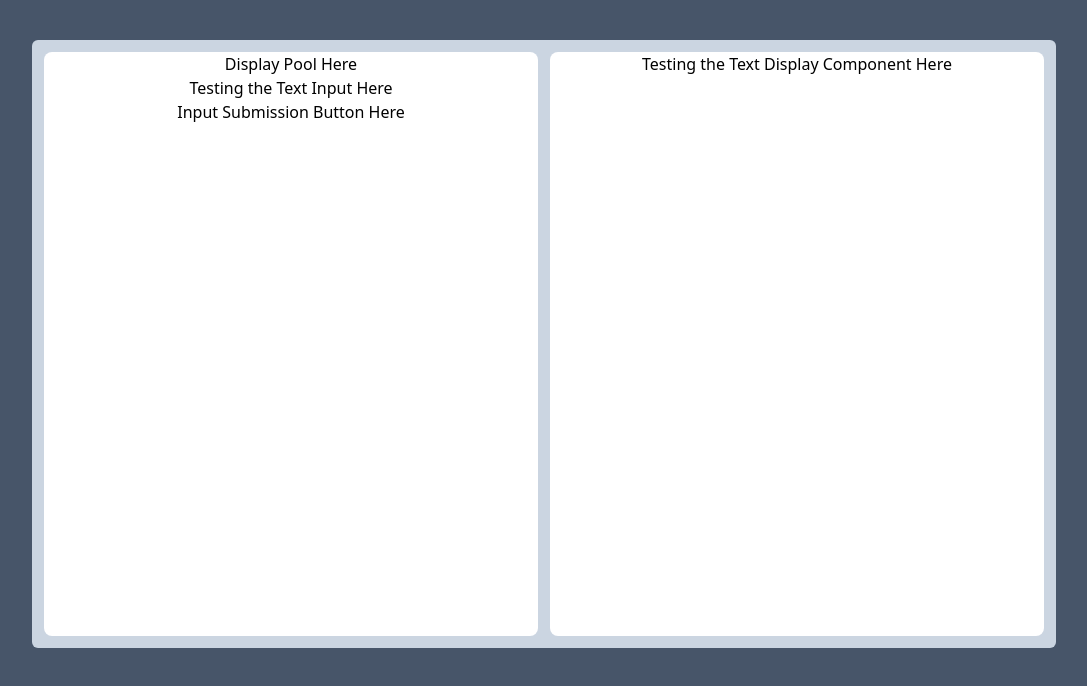
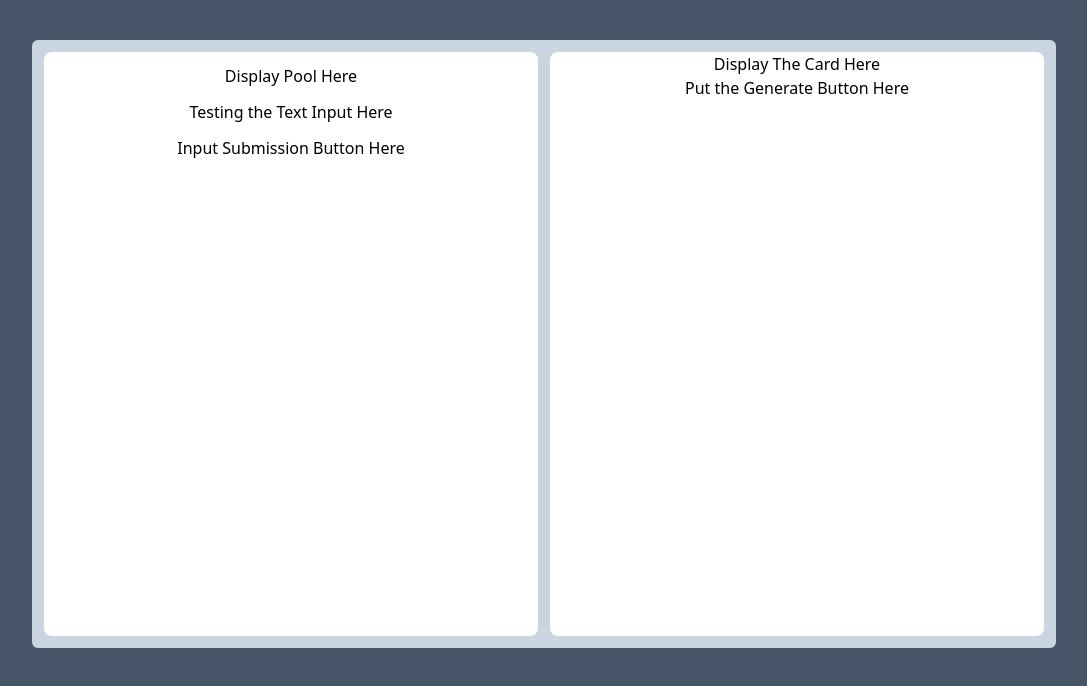
Before and after one commit to HLMelton/Seere, a Vue app: page / in a window 1280 px wide. Shown: the top 686 px of the page, without its empty margins (96-1183 px from the left). Built offline with nearby package versions, Linux system fonts and the light colour scheme.

Commit message:
Minor tweaks

```diff
--- a/src/components/BingoDisplay.vue
+++ b/src/components/BingoDisplay.vue
@@ -13,6 +13,9 @@ export default {
 
 <template>
     <h1 class="text-center">
-        Testing the Text Display Component Here
+        Display The Card Here
+    </h1>
+    <h1 class="text-center">
+        Put the Generate Button Here
     </h1>
 </template>
--- a/src/components/BingoInput.vue
+++ b/src/components/BingoInput.vue
@@ -12,7 +12,7 @@ export default {
 </script>
 
 <template>
-    <div class="flex flex-col">
+    <div class="flex flex-col space-y-3 p-3">
 
         <h1 class="text-center flex-1">
             Display Pool Here
```
